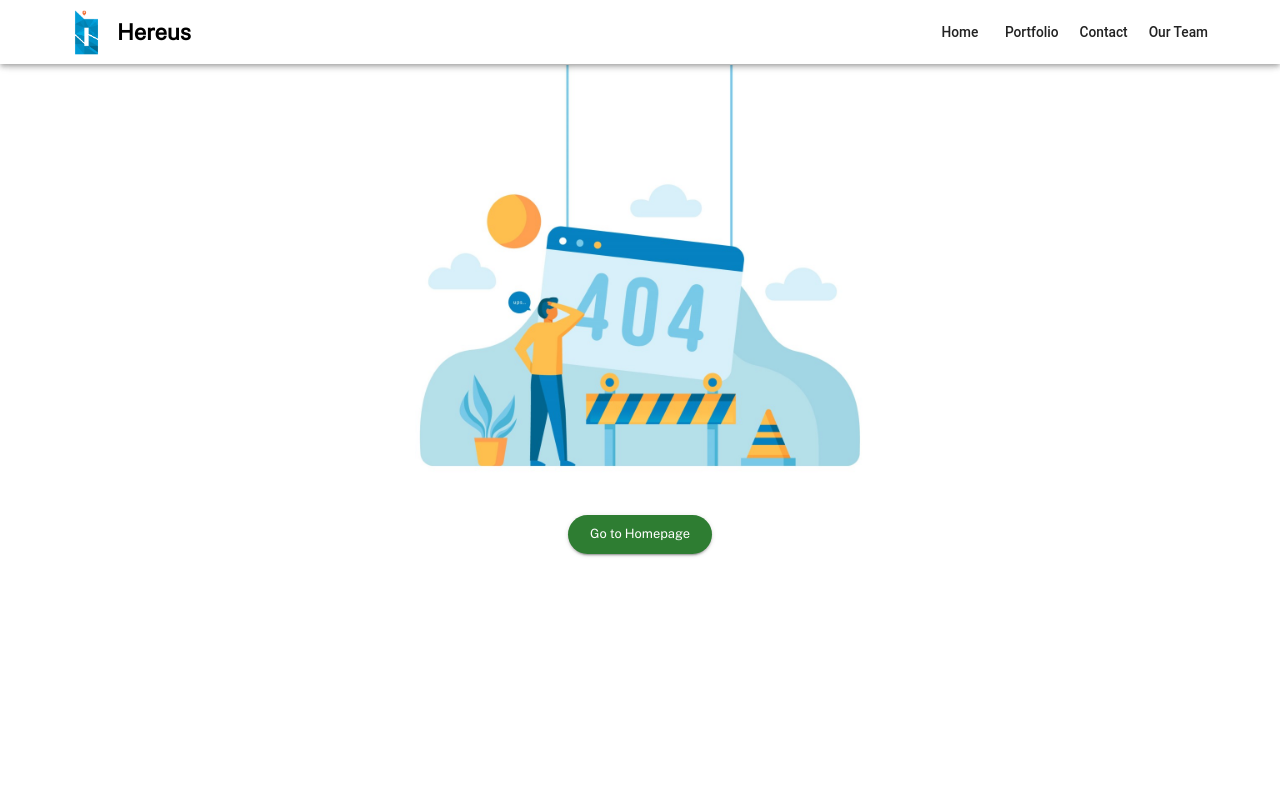
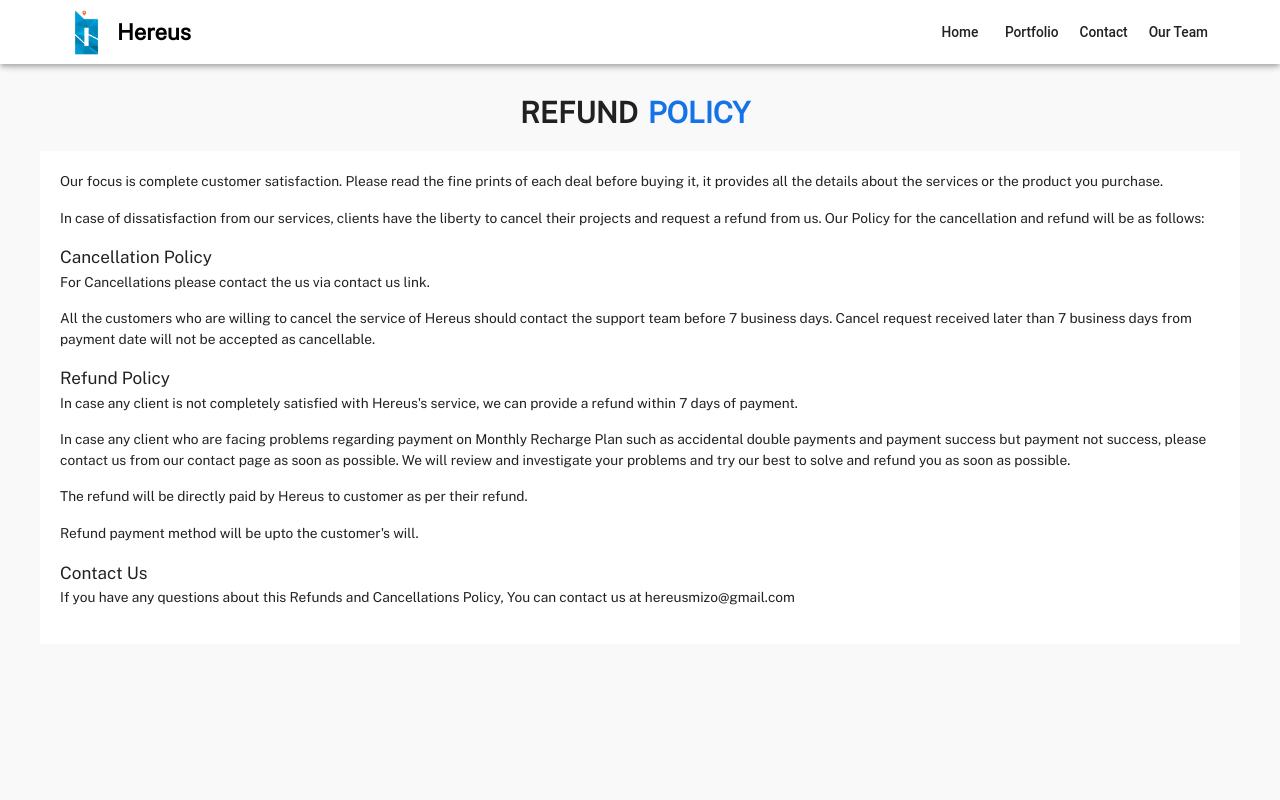
Before and after one commit to hereusmizo/hereus, a React (Create React App) app: page /refund-policy in a window 1280 px wide. Shown: the top 800 px of the page. Built offline with nearby package versions, Linux system fonts and the light colour scheme.

Commit message:
04/26/2023 15:05:34

```diff
--- a/src/App.js
+++ b/src/App.js
@@ -8,6 +8,7 @@ const PrivacyPolicy = lazy(() => import("./pages/PrivacyPolicy"));
 const TermsAndConditions = lazy(() => import("./pages/TermsAndConditions"));
 const Contact = lazy(() => import("./pages/Contact"));
 const Team = lazy(() => import("./pages/Team"));
+const RefundPolicy = lazy(() => import("./pages/RefundPolicy"));
 const NotFound = lazy(() => import("./pages/NotFound"));
 const ROUTES = [
   { path: "/", component: <Home /> },
@@ -16,6 +17,7 @@ const ROUTES = [
   { path: "/contact", component: <Contact /> },
   { path: "/team", component: <Team /> },
   { path: "/terms-and-conditions", component: <TermsAndConditions /> },
+  { path: "/refund-policy", component: <RefundPolicy /> },
 ];
 function App() {
   const locationName = useLocation();
--- a/src/components/Footer.js
+++ b/src/components/Footer.js
@@ -27,6 +27,10 @@ const LEGALS = [
   {
     name: "Privacy Policy",
     link: "/privacy-policy",
+  },
+  {
+    name: "Refund Policy",
+    link: "/refund-policy",
   },
 ];
 const SOCIAL_MEDIA = [
--- /dev/null
+++ b/src/pages/RefundPolicy.js
@@ -0,0 +1,99 @@
+import { Container, Typography } from "@mui/material";
+import React, { useEffect } from "react";
+
+const RefundPolicy = () => {
+  useEffect(() => {
+    document.title = "Refund Policy";
+  }, []);
+  return (
+    <div style={{ flexGrow: 1, backgroundColor: "#F9F9FA", minHeight: 800 }}>
+      <div
+        style={{
+          display: "flex",
+          justifyContent: "center",
+          flexWrap: "wrap",
+        }}
+      >
+        <Typography
+          align="center"
+          variant="h4"
+          style={{
+            fontWeight: "bolder",
+            marginRight: 10,
+
+            marginTop: 30,
+          }}
+        >
+          REFUND
+        </Typography>
+        <Typography
+          align="center"
+          variant="h4"
+          style={{
+            fontWeight: "bolder",
+            marginTop: 30,
+            color: "#1473E6",
+            marginRight: 10,
+          }}
+        >
+          POLICY
+        </Typography>
+      </div>
+      <Container
+        style={{
+          background: "#fff",
+          padding: 20,
+          marginTop: 20,
+        }}
+      >
+        <Typography paragraph>
+          Our focus is complete customer satisfaction. Please read the fine
+          prints of each deal before buying it, it provides all the details
+          about the services or the product you purchase.
+        </Typography>
+        <Typography paragraph>
+          In case of dissatisfaction from our services, clients have the liberty
+          to cancel their projects and request a refund from us. Our Policy for
+          the cancellation and refund will be as follows:
+        </Typography>
+        <Typography variant="h6">Cancellation Policy</Typography>
+        <Typography paragraph>
+          For Cancellations please contact the us via contact us link.
+        </Typography>
+
+        <Typography paragraph>
+          All the customers who are willing to cancel the service of Hereus
+          should contact the support team before 7 business days. Cancel request
+          received later than 7 business days from payment date will not be
+          accepted as cancellable.
+        </Typography>
+        <Typography variant="h6">Refund Policy</Typography>
+        <Typography paragraph>
+          In case any client is not completely satisfied with Hereus's service,
+          we can provide a refund within 7 days of payment.
+        </Typography>
+        <Typography paragraph>
+          In case any client who are facing problems regarding payment on
+          Monthly Recharge Plan such as accidental double payments and payment
+          success but payment not success, please contact us from our contact
+          page as soon as possible. We will review and investigate your problems
+          and try our best to solve and refund you as soon as possible.
+        </Typography>
+        <Typography paragraph>
+          The refund will be directly paid by Hereus to customer as per their
+          refund.
+        </Typography>
+        <Typography paragraph>
+          Refund payment method will be upto the customer's will.
+        </Typography>
+        <Typography variant="h6">Contact Us</Typography>
+        <Typography paragraph>
+          If you have any questions about this Refunds and Cancellations Policy,
+          You can contact us at hereusmizo@gmail.com
+        </Typography>
+      </Container>
+    </div>
+  );
+};
+
+export default RefundPolicy;
```
